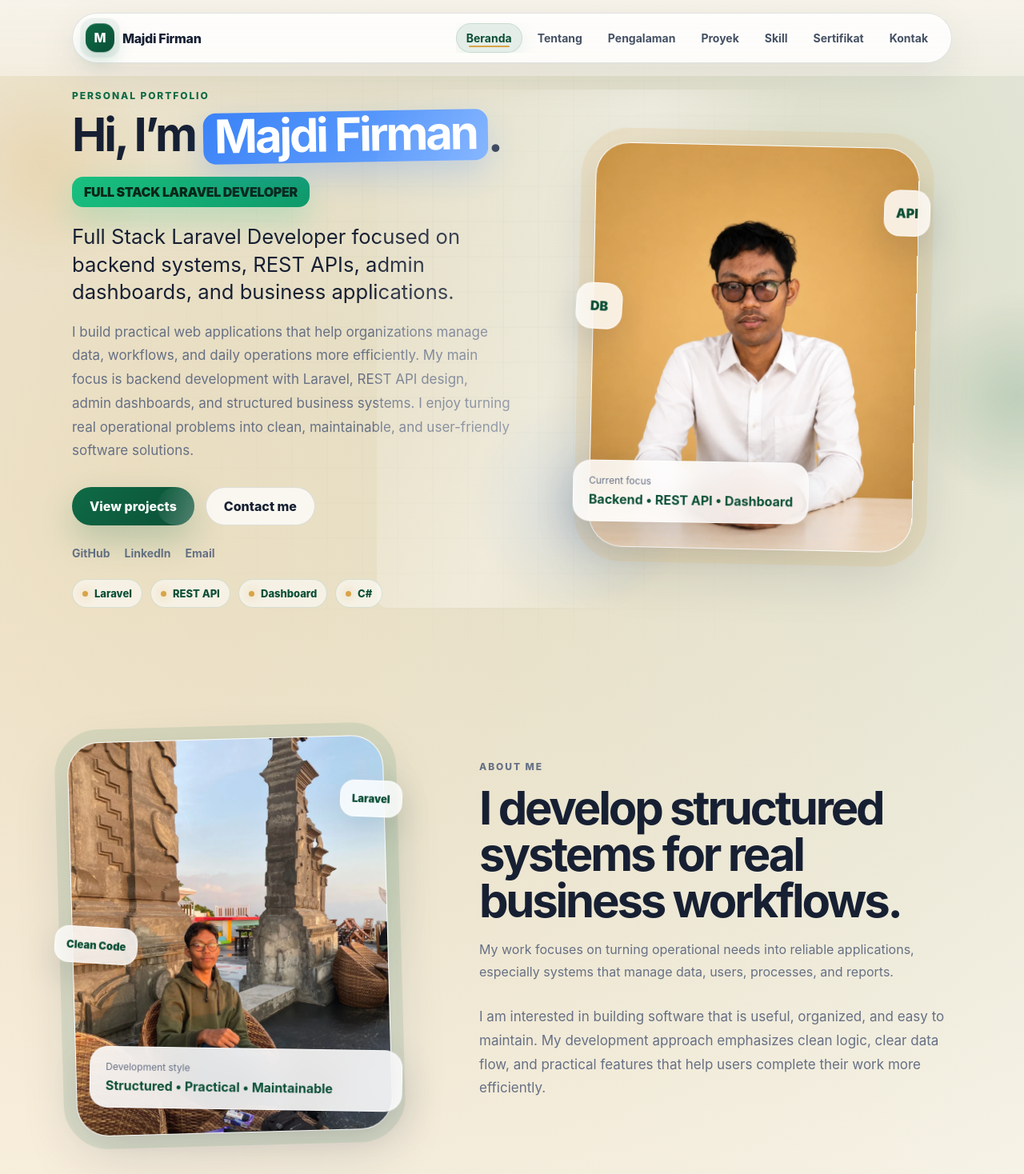
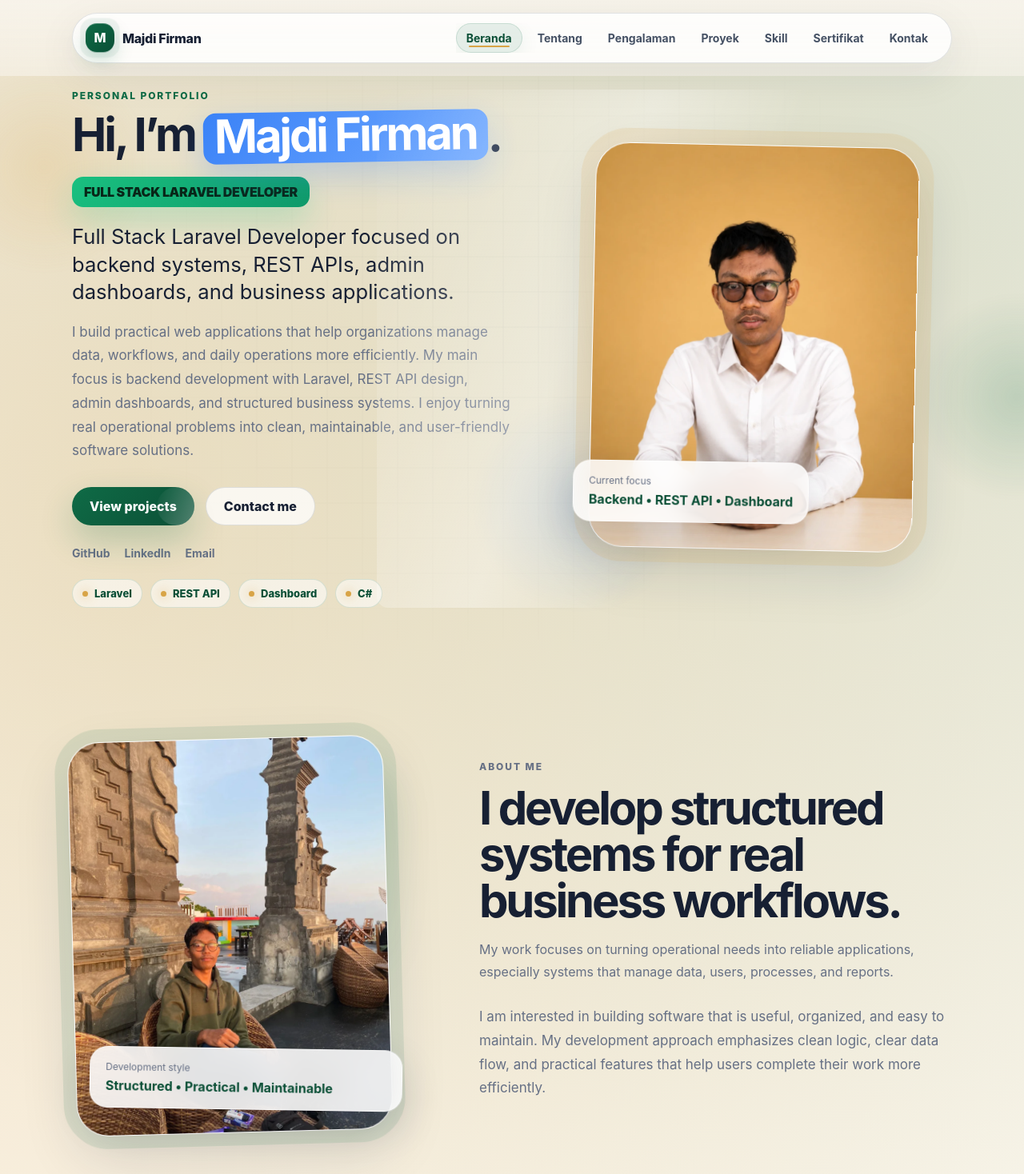
Before and after one commit to majdifhafsyah/majdif-portfolio, a Next.js app: page / in a window 1280 px wide. Shown: the top 1468 px of the page at 80% size. Built offline with nearby package versions, Linux system fonts and the light colour scheme.

Commit message:
reset badge photo

```diff
--- a/app/page.tsx
+++ b/app/page.tsx
@@ -39,8 +39,8 @@ export default function Home() {
 
         <div className="heroVisual animateIn delayTwo" aria-label="Profile photo">
           <div className="profileGlow" aria-hidden="true" />
-          <div className="orbitBadge orbitOne">API</div>
-          <div className="orbitBadge orbitTwo">DB</div>
+          {/* <div className="orbitBadge orbitOne">API</div>
+          <div className="orbitBadge orbitTwo">DB</div> */}
           <div className="imageFrame mainFrame">
             <Image
               src={profile.heroImage}
@@ -68,8 +68,8 @@ export default function Home() {
               height={1600}
             />
           </div>
-          <div className="aboutBadge aboutBadgeOne">Laravel</div>
-          <div className="aboutBadge aboutBadgeTwo">Clean Code</div>
+          {/* <div className="aboutBadge aboutBadgeOne">Laravel</div>
+          <div className="aboutBadge aboutBadgeTwo">Clean Code</div> */}
           <div className="aboutFocusCard">
             <span>Development style</span>
             <strong>Structured • Practical • Maintainable</strong>
```
